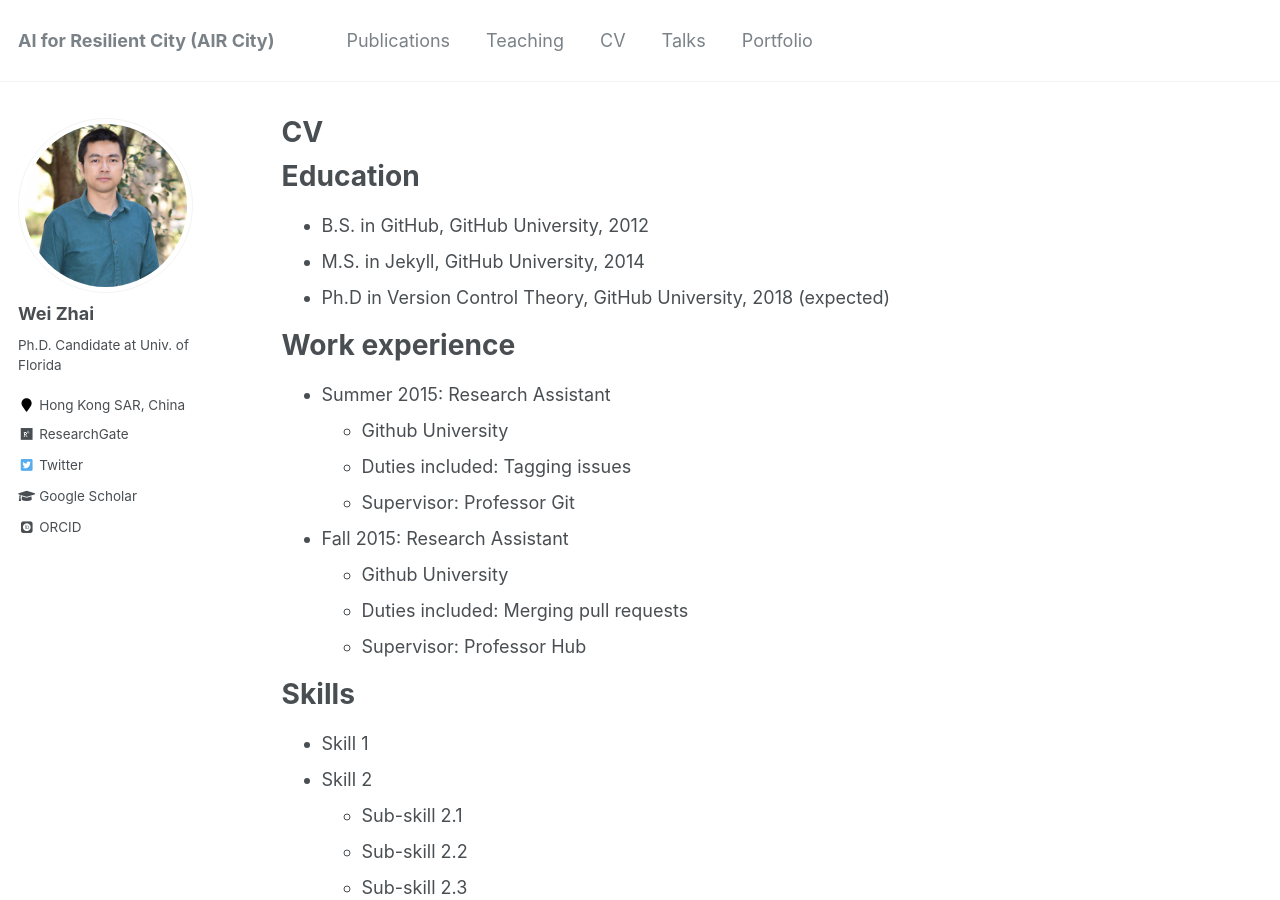
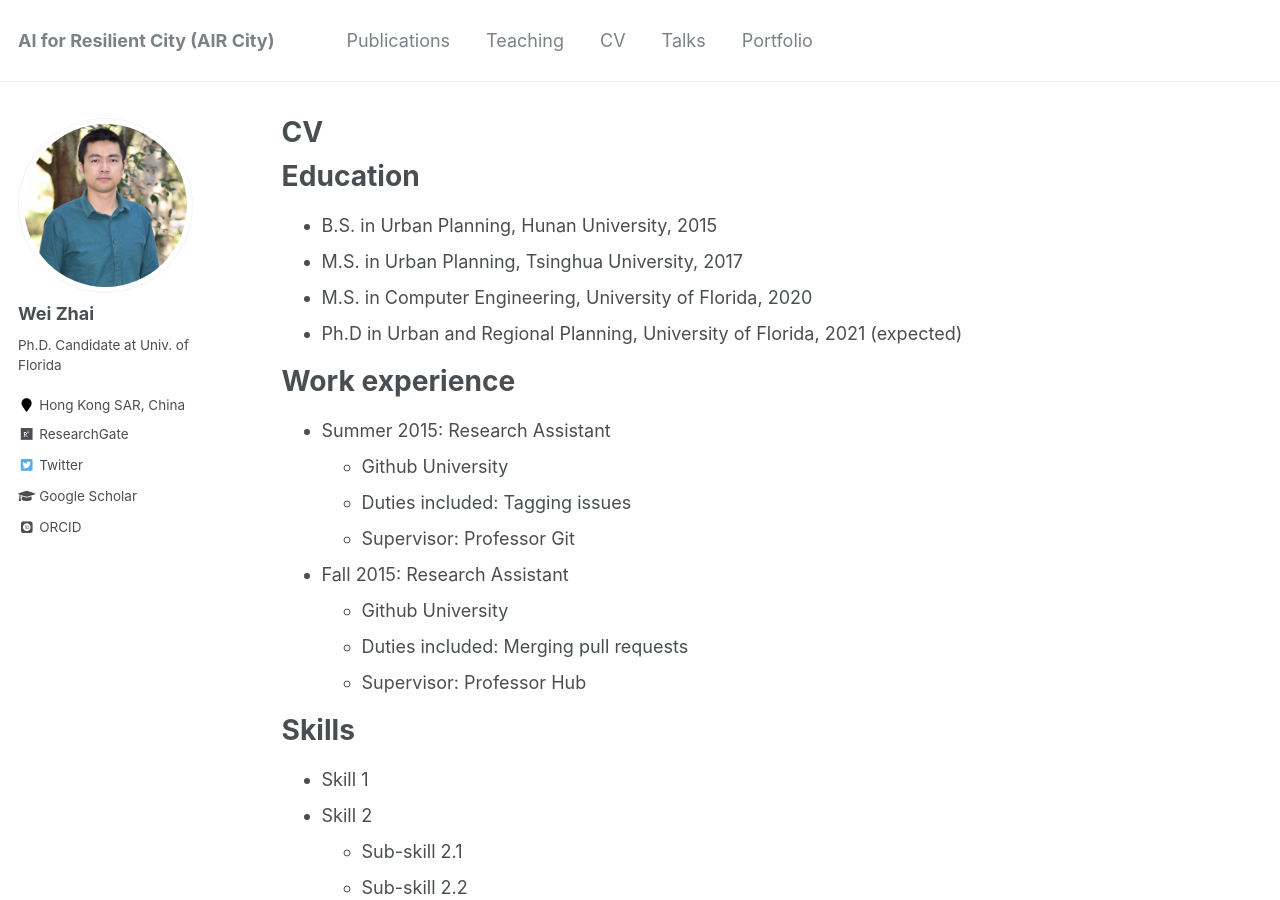
Before and after one commit to skywalkerzhai/weizhai.github.io, a Jekyll site: the page built from _pages/cv.md, in a window 1280 px wide and 900 px high. Built offline with Jekyll 4.4.1, drawn with Linux system fonts in a browser that asks for light colours; some web fonts are replaced.

Commit message:
Update cv.md

```diff
--- a/_pages/cv.md
+++ b/_pages/cv.md
@@ -11,9 +11,10 @@ redirect_from:
 
 Education
 ======
-* B.S. in GitHub, GitHub University, 2012
-* M.S. in Jekyll, GitHub University, 2014
-* Ph.D in Version Control Theory, GitHub University, 2018 (expected)
+* B.S. in Urban Planning, Hunan University, 2015
+* M.S. in Urban Planning, Tsinghua University, 2017
+* M.S. in Computer Engineering, University of Florida, 2020
+* Ph.D in Urban and Regional Planning, University of Florida, 2021 (expected)
 
 Work experience
 ======
```
